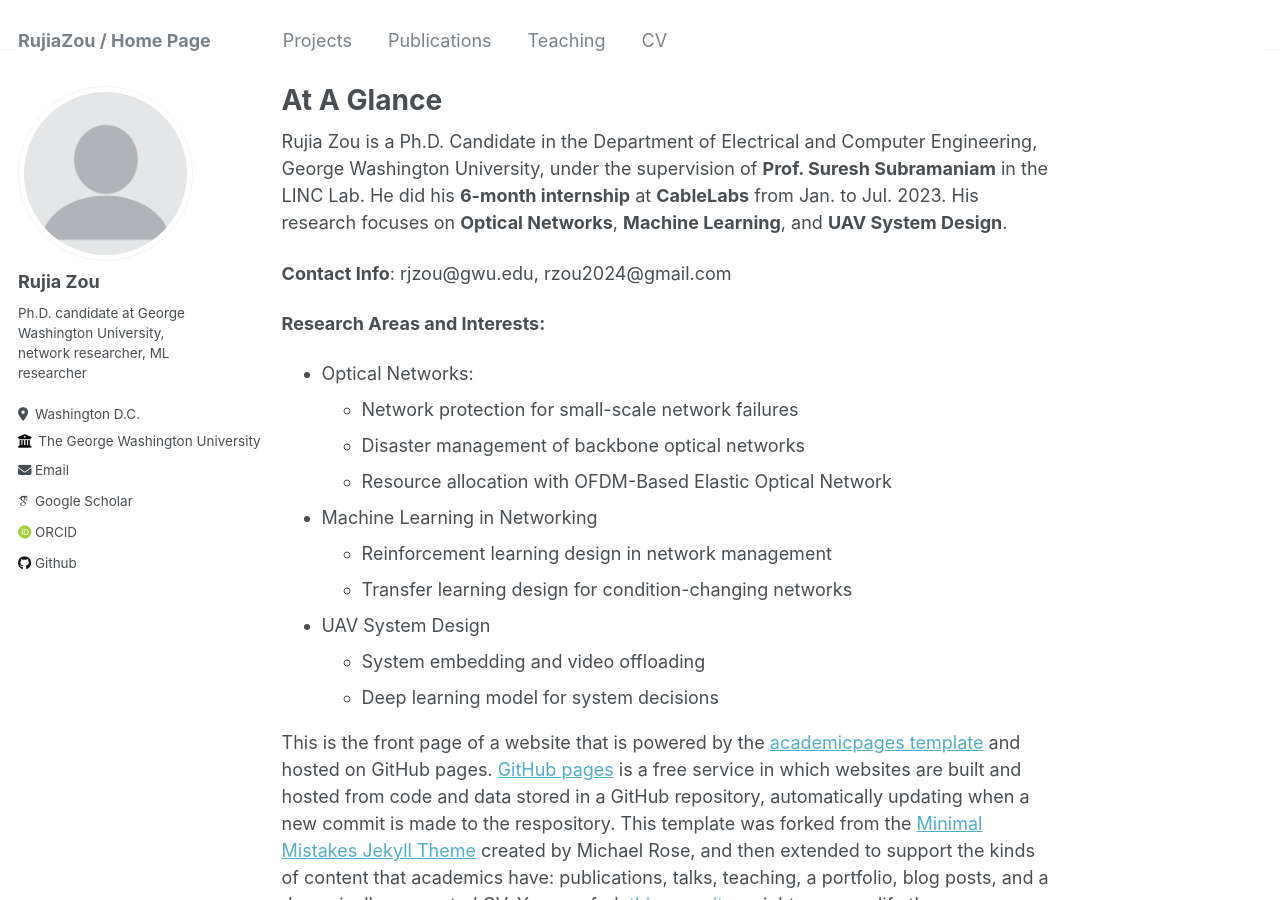
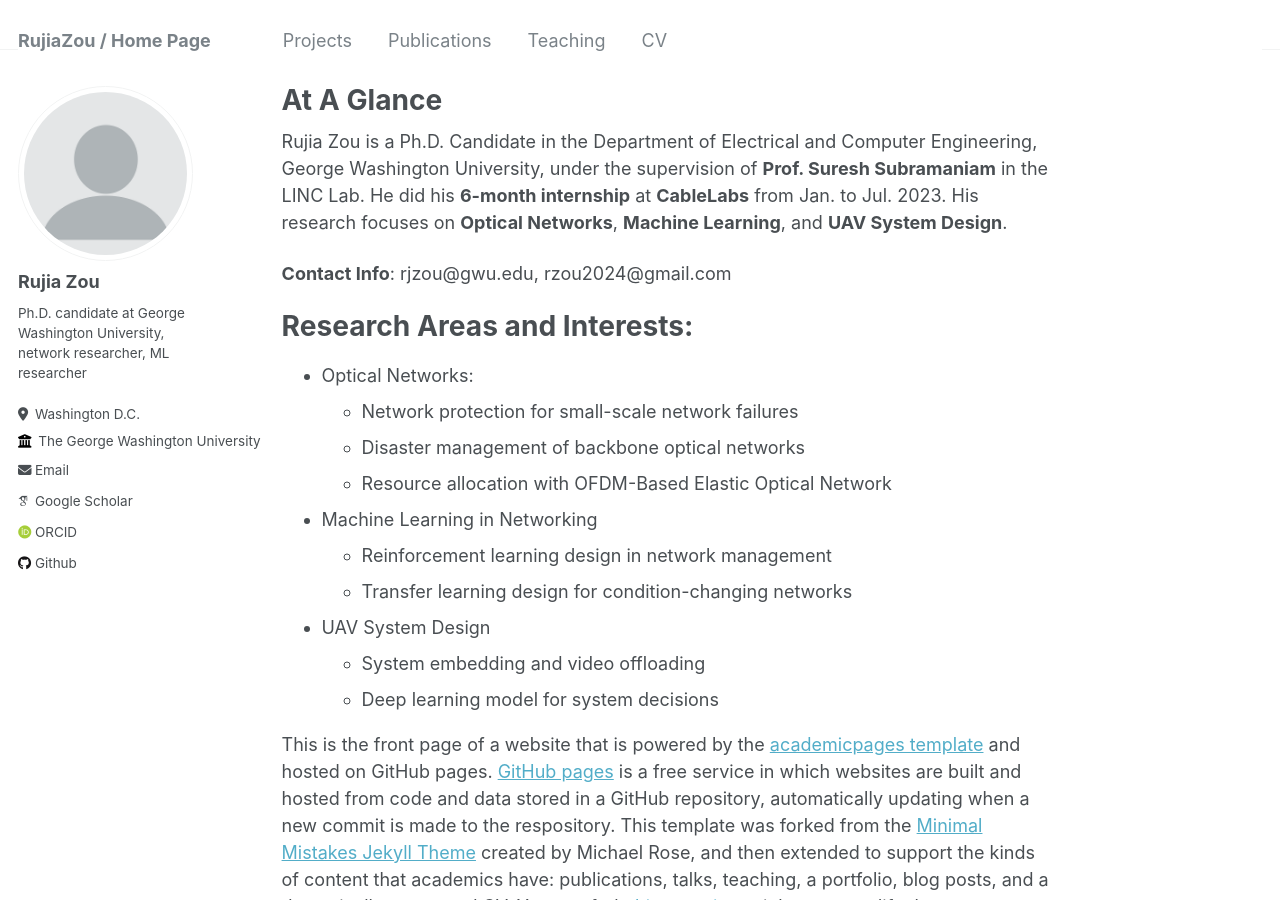
Before and after one commit to RujiaZou/RujiaZou.github.io, a Jekyll site: the page built from _pages/about.md, in a window 1280 px wide and 900 px high. Built offline with Jekyll 4.4.1, drawn with Linux system fonts in a browser that asks for light colours; some web fonts are replaced.

```diff
--- a/_pages/about.md
+++ b/_pages/about.md
@@ -11,7 +11,8 @@ Rujia Zou is a Ph.D. Candidate in the Department of Electrical and Computer Engi
 
 **Contact Info**: rjzou@gwu.edu, rzou2024@gmail.com
 
-**Research Areas and Interests:**
+Research Areas and Interests:
+=====
  - Optical Networks:
     - Network protection for small-scale network failures
     - Disaster management of backbone optical networks
```
